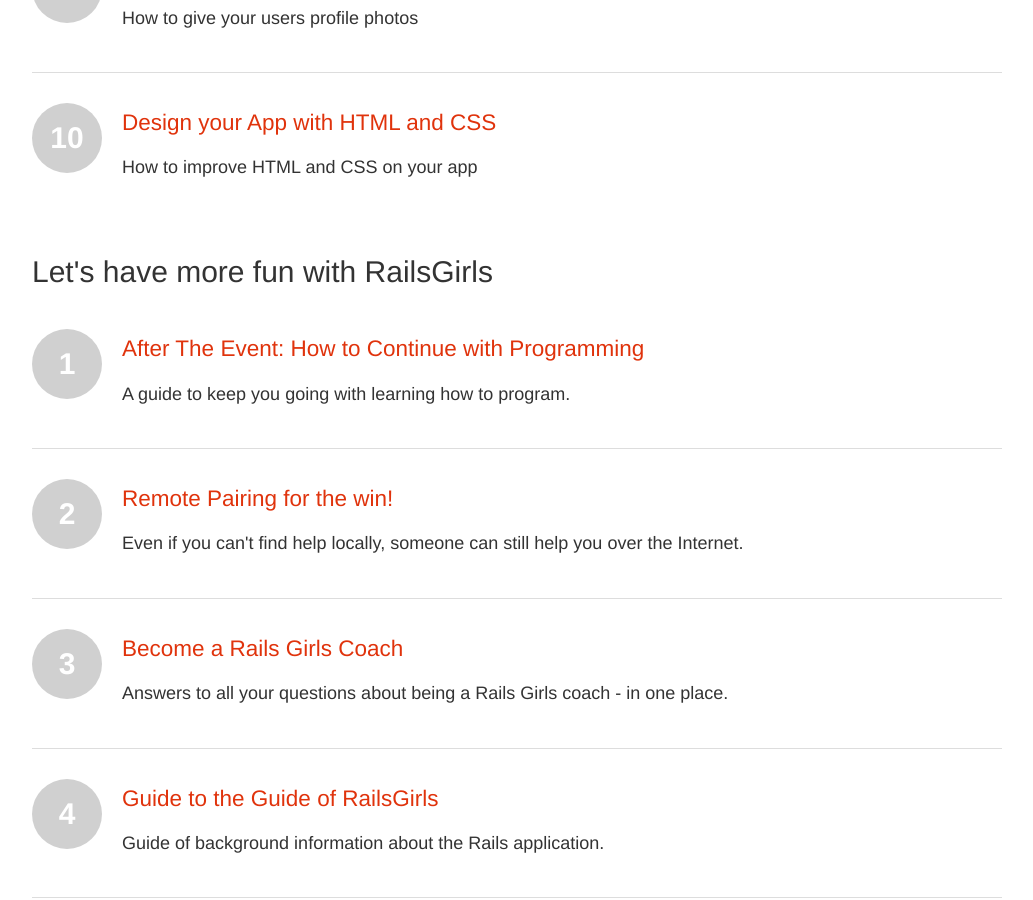
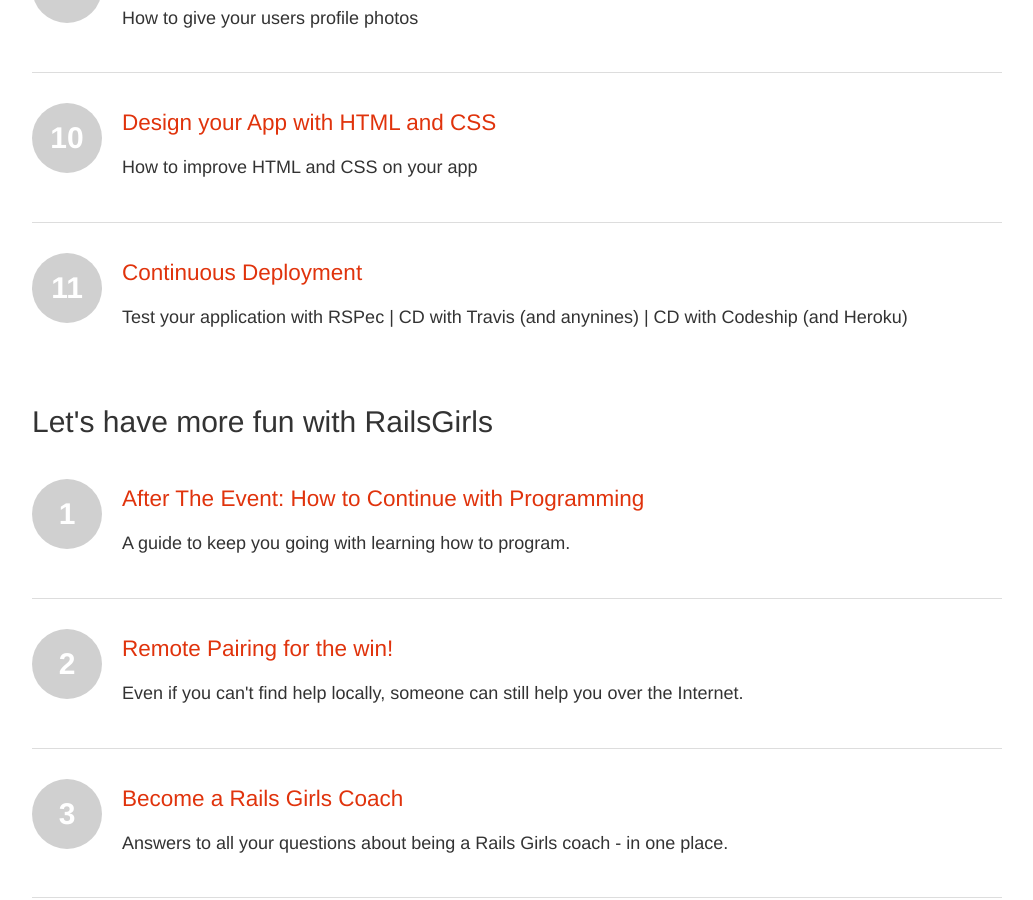
Before and after one commit to railsgirls/guides.railsgirls.com, a Jekyll site: the page built from index.html, in a window 1280 px wide and 900 px high, scrolled down 2251 px. Shown: the whole window, without its empty margins (53-1086 px from the left). Built offline with Jekyll 4.4.1, drawn with Linux system fonts in a browser that asks for light colours; nearby versions of some CDN libraries; Markdown is read by kramdown in place of the engine named in the settings.

Commit message:
update index

```diff
--- a/index.html
+++ b/index.html
@@ -58,7 +58,7 @@
     <i>4</i>
     <h3>Put Your App Online</h3>
     <p>Instructions to get your app running on the internet. We have a lot of platform. You can choose the following services:</p>
-    <p><a href="heroku">Heroku</a> | <a href="openshift">OpenShift</a> | <a href="ninefold">Ninefold</a> | <a href="engineyard">Engine Yard</a></p>
+    <p><a href="heroku">Heroku</a> | <a href="openshift">OpenShift</a> | <a href="ninefold">Ninefold</a> | <a href="engineyard">Engine Yard</a> | <a href="anynines">anynines</a> | <a href="trucker">Trucker</a></p>
   </li>
 
   <li>
@@ -106,6 +106,15 @@
       <i>10</i>
       <h3>Design your App with HTML and CSS</h3>
       <p>How to improve HTML and CSS on your app</p>
+    </a>
+  </li>
+
+  <li>
+    <a href="design-html-css">
+      <i>11</i>
+      <h3>Continuous Deployment</h3>
+      <p><a href="testing-rspec">Test your application with RSPec</a> | <a href="continuous-travis">CD with Travis (and anynines)</a> | <a href="continuous">CD with Codeship (and Heroku)</a></p>
+
     </a>
   </li>
 </ul>
```
